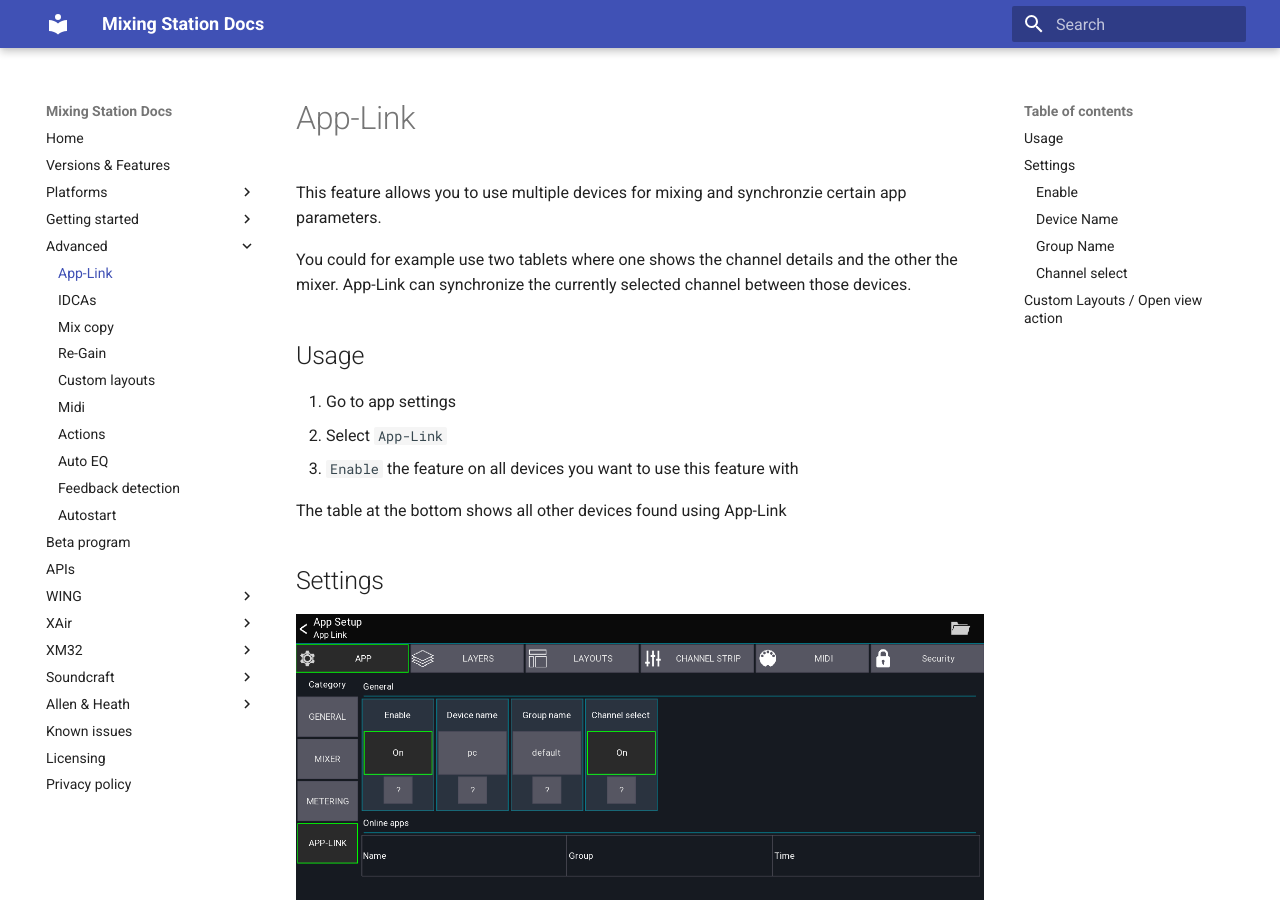
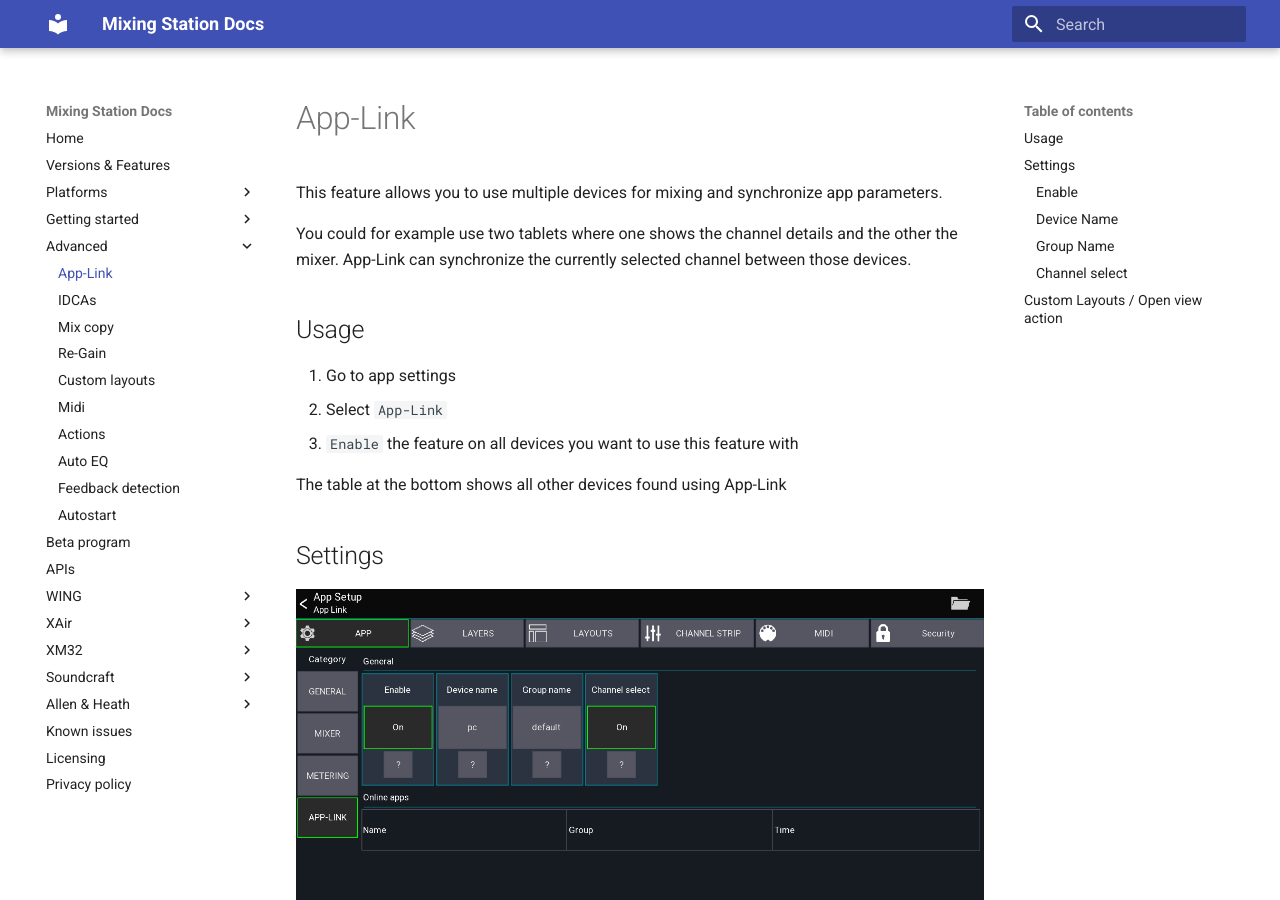
Before and after one commit to davidgiga1993/mixing-station-docs, an MkDocs documentation site: the page built from docs/app-link.md, in a window 1280 px wide and 900 px high. Built offline with MkDocs 1.6.1 and Material for MkDocs 9.7.7, drawn with Linux system fonts in a browser that asks for light colours.

Commit message:
Fix typo

```diff
--- a/docs/app-link.md
+++ b/docs/app-link.md
@@ -1,5 +1,5 @@
 # App-Link
-This feature allows you to use multiple devices for mixing and synchronzie certain app parameters.
+This feature allows you to use multiple devices for mixing and synchronize app parameters.
 
 You could for example use two tablets where one shows the channel details and the other the mixer.
 App-Link can synchronize the currently selected channel between those devices.
```
